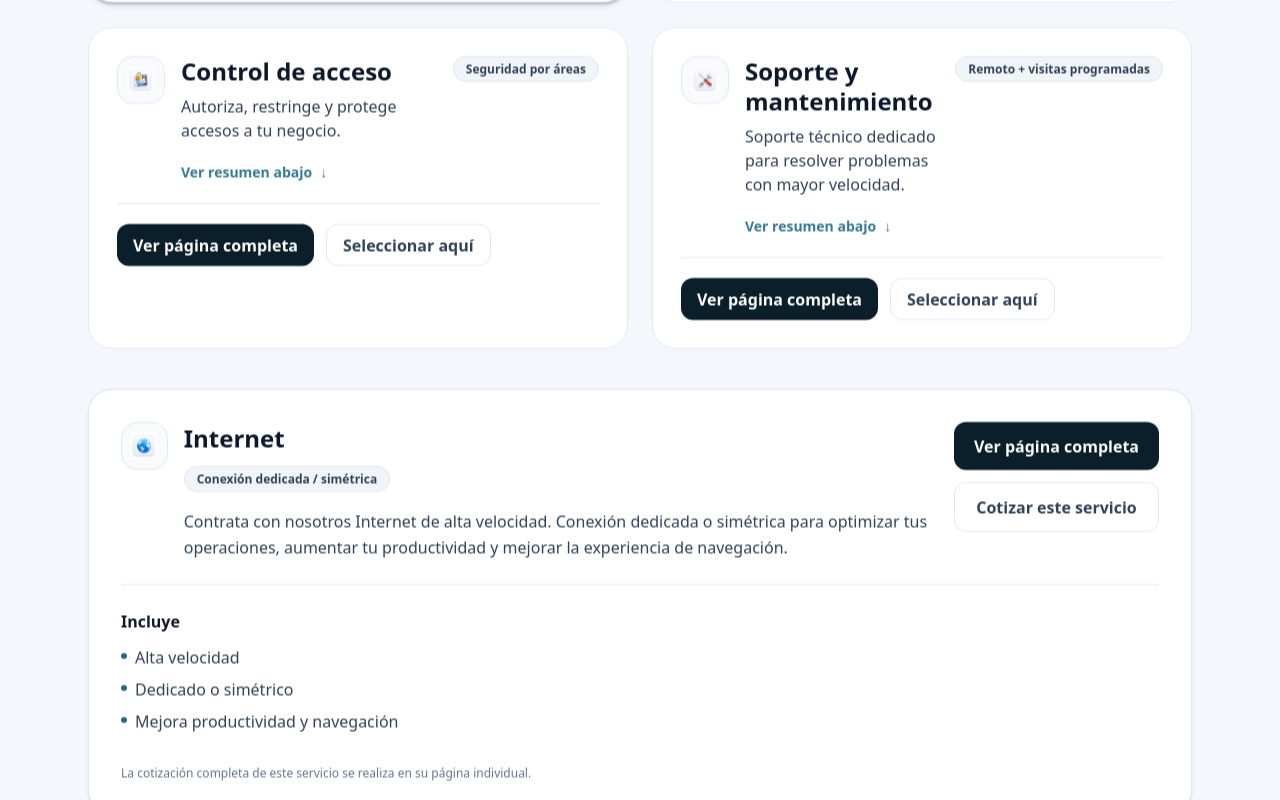
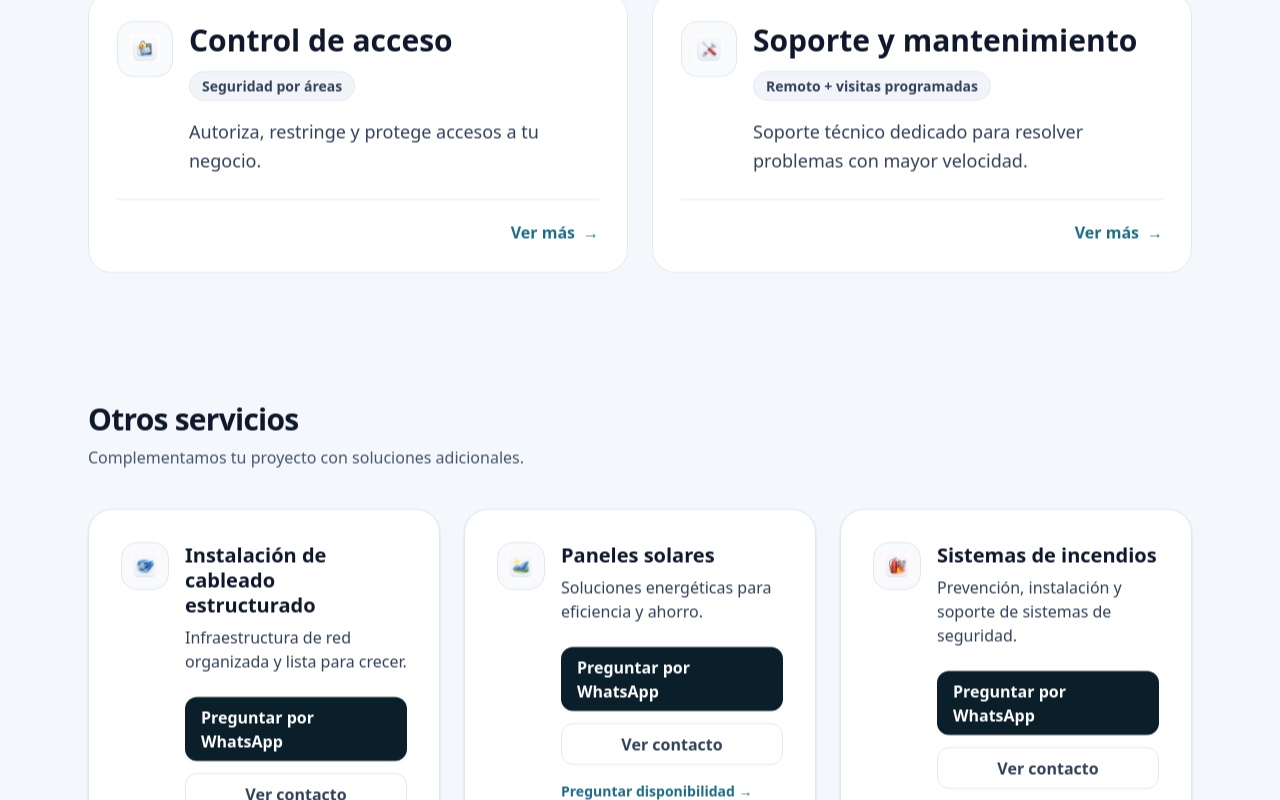
Before and after one commit to AlexisPerez24/egmrgroup, a Next.js app: page / in a window 1280 px wide. Shown: the part 1120-1920 px from the top of the page. Built offline with nearby package versions, Linux system fonts and the light colour scheme.

Commit message:
ajustes visuales y servicios

```diff
--- a/src/components/ServiciosCotizacion.tsx
+++ b/src/components/ServiciosCotizacion.tsx
@@ -2,7 +2,7 @@
 
 import Image from "next/image";
 import Link from "next/link";
-import { useMemo, useState } from "react";
+import { useMemo } from "react";
 
 type ServiceKey = "internet" | "camaras" | "acceso" | "soporte";
 
@@ -10,8 +10,6 @@ type Service = {
   key: ServiceKey;
   titulo: string;
   resumen: string;
-  descripcion: string;
-  bullets: string[];
   badge: string;
   icon: string;
 };
@@ -25,13 +23,6 @@ export default function ServiciosCotizacion() {
         badge: "Conexión dedicada / simétrica",
         resumen:
           "Internet de alta velocidad para optimizar operaciones y productividad.",
-        descripcion:
-          "Contrata con nosotros Internet de alta velocidad. Conexión dedicada o simétrica para optimizar tus operaciones, aumentar tu productividad y mejorar la experiencia de navegación.",
-        bullets: [
-          "Alta velocidad",
-          "Dedicado o simétrico",
-          "Mejora productividad y navegación",
-        ],
         icon: "/icons/internet.png",
       },
       {
@@ -40,9 +31,6 @@ export default function ServiciosCotizacion() {
         badge: "Videovigilancia + instalación",
         resumen:
           "Monitoreo y protección de instalaciones con sistemas de vigilancia.",
-        descripcion:
-          "Monitorea tus instalaciones y protege tus activos. Servicio de instalación y mantenimiento de sistemas de vigilancia.",
-        bullets: ["Instalación", "Mantenimiento", "Protección de activos"],
         icon: "/icons/camaras.png",
       },
       {
@@ -50,13 +38,6 @@ export default function ServiciosCotizacion() {
         titulo: "Control de acceso",
         badge: "Seguridad por áreas",
         resumen: "Autoriza, restringe y protege accesos a tu negocio.",
-        descripcion:
-          "Autoriza, restringe y protege accesos a empleados, edificio y áreas clave de tu empresa o negocio: inventarios, stock, efectivo, equipo o información.",
-        bullets: [
-          "Restricción por áreas",
-          "Protección de información",
-          "Control de accesos",
-        ],
         icon: "/icons/control-acceso.png",
       },
       {
@@ -65,21 +46,15 @@ export default function ServiciosCotizacion() {
         badge: "Remoto + visitas programadas",
         resumen:
           "Soporte técnico dedicado para resolver problemas con mayor velocidad.",
-        descripcion:
-          "Contar con un apoyo de soporte técnico dedicado a tu compañía ayuda a resolver los problemas con mayor velocidad, ya sea vía remota o visitas programadas.",
-        bullets: ["Soporte remoto", "Visitas programadas", "Respuesta rápida"],
         icon: "/icons/soporte.png",
       },
     ],
     []
   );
 
-  const [selected, setSelected] = useState<ServiceKey>("internet");
-  const active = services.find((s) => s.key === selected)!;
-
   return (
     <section id="servicios" className="py-16">
-      <div className="max-w-6xl mx-auto px-6">
+      <div className="max-w-6xl mx-auto px-4 sm:px-6">
         <div className="mb-10">
           <h2 className="text-3xl font-extrabold tracking-tight text-slate-900">
             Nuestros servicios
@@ -90,169 +65,53 @@ export default function ServiciosCotizacion() {
           </p>
         </div>
 
-        {/* Grid de servicios */}
         <div className="grid grid-cols-1 md:grid-cols-2 gap-6">
-          {services.map((s) => {
-            const isActive = s.key === selected;
-
-            return (
-              <div
+          {services.map((s) => (
+            <Link
               key={s.key}
-                className={[
-                  "group rounded-3xl border bg-white p-7 transition",
-                  "hover:-translate-y-0.5 hover:shadow-lg",
-                  isActive
-                    ? "border-slate-900/25 ring-2 ring-[color:var(--egmr-teal)]/15 shadow-md"
-                    : "border-slate-200",
-                ].join(" ")}
+              href={`/servicios/${s.key}`}
+              className="group block rounded-3xl border border-slate-200 bg-white p-6 sm:p-7 transition hover:-translate-y-0.5 hover:shadow-lg"
             >
-                <button
-                  type="button"
-                  onClick={() => setSelected(s.key)}
-                  className="w-full text-left"
-                >
+              {/* CONTENIDO */}
               <div className="flex items-start gap-4">
-                    <div
-                      className={[
-                        "w-12 h-12 rounded-2xl flex items-center justify-center border overflow-hidden",
-                        "bg-slate-50 border-slate-200",
-                        isActive ? "shadow-sm" : "",
-                      ].join(" ")}
-                    >
+                <div className="w-14 h-14 rounded-2xl flex items-center justify-center border border-slate-200 bg-slate-50 overflow-hidden shrink-0">
                   <Image
                     src={s.icon}
                     alt={`Icono ${s.titulo}`}
-                        width={28}
-                        height={28}
+                    width={30}
+                    height={30}
                     className="object-contain"
                   />
                 </div>
 
-                    <div className="flex-1">
-                      <div className="flex items-start justify-between gap-3">
-                        <div>
-                          <h3 className="text-2xl font-bold text-slate-900 leading-tight">
+                <div className="flex-1 min-w-0">
+                  <h3 className="text-2xl sm:text-3xl font-bold text-slate-900 leading-tight">
                     {s.titulo}
                   </h3>
-                          <p className="text-slate-700 mt-2">{s.resumen}</p>
-                        </div>
 
-                        <span
-                          className={[
-                            "shrink-0 text-xs font-semibold px-3 py-1 rounded-full border",
-                            isActive
-                              ? "bg-[color:var(--egmr-teal)]/10 text-[color:var(--egmr-teal)] border-[color:var(--egmr-teal)]/20"
-                              : "bg-slate-100 text-slate-700 border-slate-200",
-                          ].join(" ")}
-                        >
+                  <div className="mt-3">
+                    <span className="inline-flex max-w-full rounded-full border border-slate-200 bg-slate-100 px-3 py-1 text-xs sm:text-sm font-semibold text-slate-700">
                       {s.badge}
                     </span>
                   </div>
 
-                      <div
-                        className={[
-                          "mt-5 inline-flex items-center gap-2 text-sm font-semibold",
-                          isActive
-                            ? "text-[color:var(--egmr-teal)]"
-                            : "text-[color:var(--egmr-teal)]/90",
-                        ].join(" ")}
-                      >
-                        Ver resumen abajo
-                        <span className="transition group-hover:translate-x-0.5">
-                          ↓
-                        </span>
-                      </div>
-                    </div>
-                  </div>
-                </button>
-
-                <div className="mt-5 pt-5 border-t border-slate-200 flex flex-col sm:flex-row gap-3">
-                  <Link
-                    href={`/servicios/${s.key}`}
-                    className="inline-flex items-center justify-center rounded-xl font-semibold px-4 py-2 bg-[color:var(--egmr-ink)] text-white hover:brightness-110 transition"
-                  >
-                    Ver página completa
-                  </Link>
-
-                  <button
-                    type="button"
-                    onClick={() => setSelected(s.key)}
-                    className="inline-flex items-center justify-center rounded-xl font-semibold px-4 py-2 border border-slate-200 text-slate-700 hover:bg-slate-50 transition"
-                  >
-                    Seleccionar aquí
-                  </button>
-                </div>
-              </div>
-            );
-          })}
-        </div>
-
-        {/* Resumen del servicio seleccionado */}
-        <div className="mt-10">
-          <div className="rounded-3xl border bg-white p-8 shadow-sm border-slate-200">
-            <div className="flex flex-col lg:flex-row lg:items-start lg:justify-between gap-6">
-              <div className="flex items-start gap-4">
-                <div className="w-12 h-12 rounded-2xl flex items-center justify-center border bg-slate-50 border-slate-200 overflow-hidden">
-                  <Image
-                    src={active.icon}
-                    alt={`Icono ${active.titulo}`}
-                    width={28}
-                    height={28}
-                    className="object-contain"
-                  />
-                </div>
-
-                <div>
-                  <h3 className="text-2xl font-bold text-slate-900">
-                    {active.titulo}
-                  </h3>
-
-                  <div className="mt-3 inline-flex items-center gap-2">
-                    <span className="text-xs font-semibold px-3 py-1 rounded-full bg-slate-100 text-slate-700 border border-slate-200">
-                      {active.badge}
-                    </span>
-                  </div>
-
-                  <p className="text-slate-700 mt-4 leading-relaxed max-w-3xl">
-                    {active.descripcion}
+                  <p className="text-slate-700 mt-4 text-base sm:text-lg leading-relaxed max-w-[30rem]">
+                    {s.resumen}
                   </p>
                 </div>
               </div>
 
-              <div className="flex flex-col sm:flex-row lg:flex-col gap-3 shrink-0">
-                <Link
-                  href={`/servicios/${active.key}`}
-                  className="inline-flex items-center justify-center rounded-xl font-semibold px-5 py-3 bg-[color:var(--egmr-ink)] text-white hover:brightness-110 transition"
-                >
-                  Ver página completa
+              {/* FOOTER */}
+              <div className="mt-6 pt-5 border-t border-slate-200 flex justify-end">
+                <span className="inline-flex items-center gap-2 text-sm sm:text-base font-semibold text-[color:var(--egmr-teal)]">
+                  Ver más
+                  <span className="transition group-hover:translate-x-1">
+                    →
+                  </span>
+                </span>
+              </div>
             </Link>
-
-                <Link
-                  href={`/servicios/${active.key}`}
-                  className="inline-flex items-center justify-center rounded-xl font-semibold px-5 py-3 border border-slate-200 text-slate-700 hover:bg-slate-50 transition"
-                >
-                  Cotizar este servicio
-                </Link>
-              </div>
-            </div>
-
-            <div className="mt-6 pt-6 border-t border-slate-200">
-              <h4 className="font-semibold text-slate-900 mb-3">Incluye</h4>
-              <ul className="space-y-2 text-slate-700">
-                {active.bullets.map((b, idx) => (
-                  <li key={idx} className="flex items-start gap-2">
-                    <span className="mt-2 w-1.5 h-1.5 rounded-full bg-[color:var(--egmr-teal)]" />
-                    <span>{b}</span>
-                  </li>
           ))}
-              </ul>
-            </div>
-
-            <div className="mt-8 text-xs text-slate-500">
-              La cotización completa de este servicio se realiza en su página
-              individual.
-            </div>
-          </div>
         </div>
       </div>
     </section>
```
Lines whose indentation alone changed are shown as unchanged.
